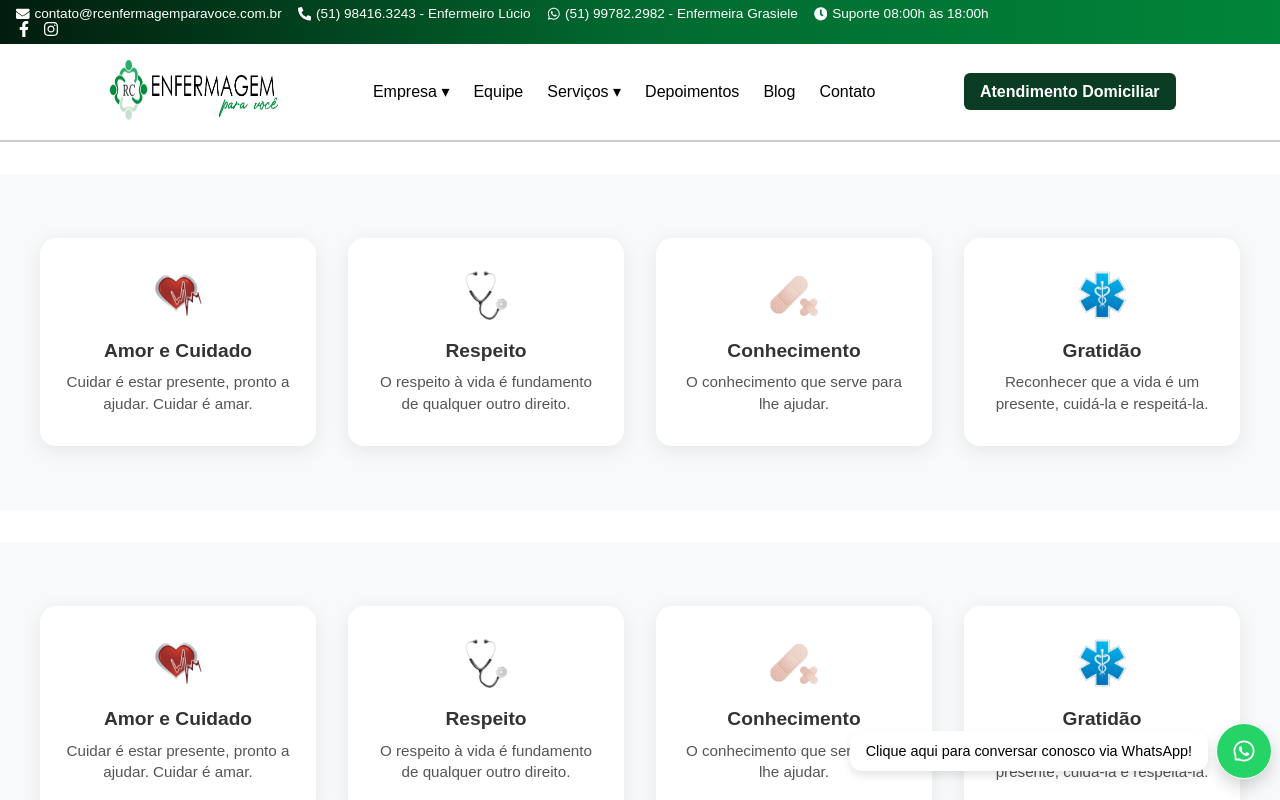
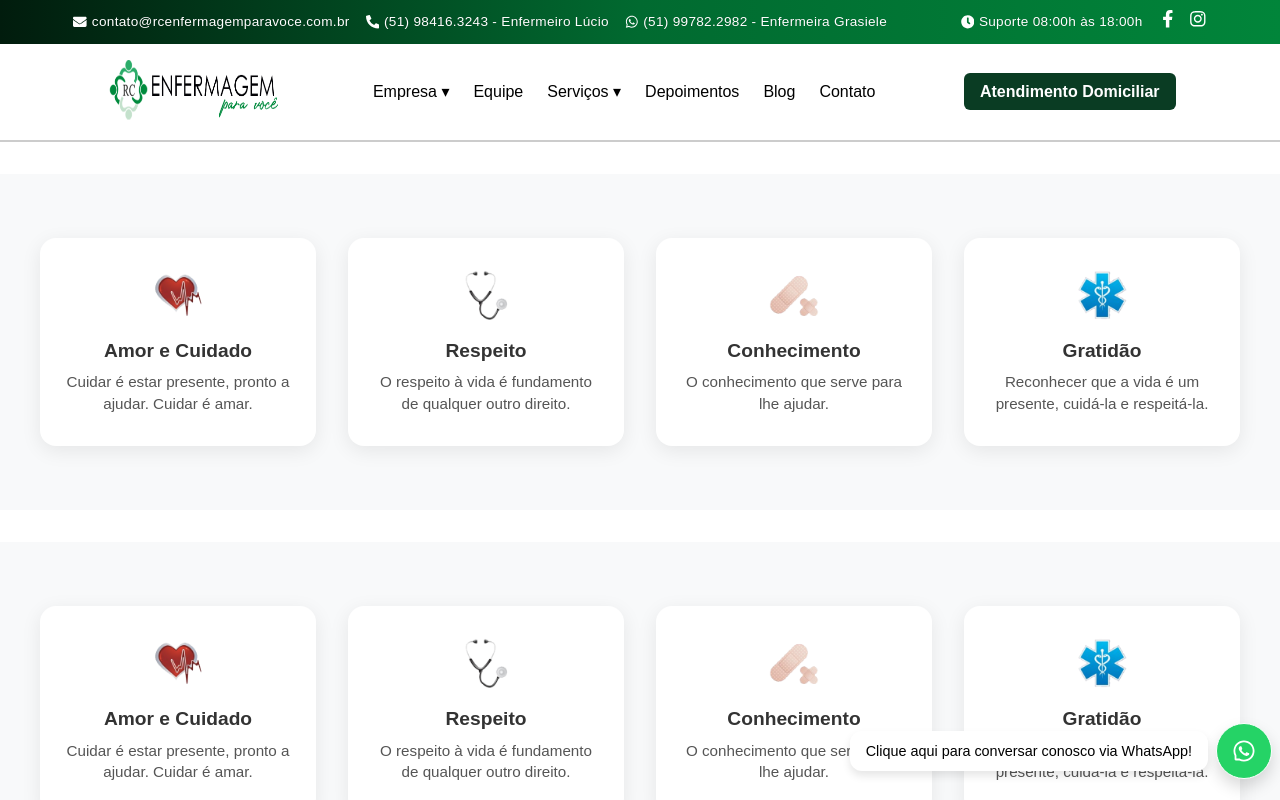
Before and after one commit to umrodrigues/rcenfermagem, a Next.js app: page / in a window 1280 px wide. Shown: the top 800 px of the page. Built offline with nearby package versions, Linux system fonts and the light colour scheme.

Commit message:
fix: adjust build

```diff
--- a/package.json
+++ b/package.json
@@ -9,6 +9,7 @@
     "lint": "next lint"
   },
   "dependencies": {
+    "clsx": "^2.1.1",
     "next": "15.3.3",
     "pnpm": "^10.12.1",
     "react": "^19.0.0",
--- a/src/app/packages/components/separator/horizontal-separator.tsx
+++ b/src/app/packages/components/separator/horizontal-separator.tsx
@@ -1,6 +1,7 @@
 import { clsx } from 'clsx';
 import styles from './HorizontalSeparator.module.scss';
-import { IHorizontalSeparator } from '../../types/separator/horizontalSeparator';
+import { IHorizontalSeparator } from '@/app/types/separator/horizontalSeparator';
+
 
 const HorizontalSeparator = ({ className }: IHorizontalSeparator) => {
   return <div className={clsx(styles.horizontalSeparator, className)}></div>;
--- a/src/app/packages/components/spacer/spacer.tsx
+++ b/src/app/packages/components/spacer/spacer.tsx
@@ -1,4 +1,4 @@
-import { ISpacer } from '../../types/spacer/SpacerType';
+import { ISpacer } from '@/app/types/spacer/SpacerType';
 import styles from './SpacerStyle.module.scss';
 
 const Spacer = ({ spacing, desktopSpacing }: ISpacer) => {
--- a/src/app/packages/components/stripe-banner/StripBanner.module.scss
+++ b/src/app/packages/components/stripe-banner/StripBanner.module.scss
@@ -4,33 +4,80 @@
   background: linear-gradient(to right, #011c0d 0%, #016a30 50%, #01853a 100%);
   color: white;
   font-size: 0.85rem;
-  display: flex;
-  justify-content: space-evenly;
-  padding: 0.4rem 1rem;
-  flex-wrap: wrap;
-  transition: background 0.3s ease-in-out;
+  font-weight: 300;
+  letter-spacing: 0.3px;
+  text-shadow: 0 0 1px rgba(0, 0, 0, 0.3);
   display: none;
+  padding: 0.6rem 1rem;
+  line-height: 1.4;
+  justify-content: center;
 
-    @include media('m') {
-      display: block;
+  @include media('l') {
+    display: flex;
+  }
+
+  .innerContainer {
+    width: 100%;
+    max-width: 1300px;
+    display: flex;
+    justify-content: space-evenly;
+    align-items: center;
+    flex-wrap: wrap;
+    gap: 1rem;
+
+    @include media('s') {
+      flex-direction: row;
+      align-items: center;
+      text-align: center;
     }
+  }
 
   .contact {
     display: flex;
     flex-wrap: wrap;
     gap: 1rem;
+    align-items: center;
+
+    a {
+      display: flex;
+      align-items: center;
+      gap: 0.3rem;
+      color: white;
+      text-decoration: none;
+      transition: opacity 0.2s ease-in-out;
+
+      &:hover {
+        opacity: 0.8;
+      }
+    }
+  }
+
+  .rightSide {
+    display: flex;
+    align-items: center;
+    gap: 1rem;
+    flex-wrap: wrap;
 
     span {
       display: flex;
       align-items: center;
       gap: 0.3rem;
     }
-  }
 
-  .social {
-    display: flex;
-    align-items: center;
-    gap: 0.7rem;
-    font-size: 1rem;
+    .social {
+      display: flex;
+      align-items: center;
+      gap: 0.8rem;
+      font-size: 1.1rem;
+
+      a {
+        color: white;
+        transition: transform 0.2s ease;
+
+        &:hover {
+          transform: scale(1.1);
+        }
+      }
+    }
   }
 }
--- a/src/app/packages/components/stripe-banner/strip-banner.tsx
+++ b/src/app/packages/components/stripe-banner/strip-banner.tsx
@@ -1,7 +1,6 @@
 'use client';
 
 import styles from './StripBanner.module.scss';
-
 import {
   FaEnvelope,
   FaPhoneAlt,
@@ -9,24 +8,31 @@ import {
   FaClock,
   FaFacebookF,
   FaInstagram,
-  FaBars,
-  FaTimes,
 } from 'react-icons/fa';
 
 export default function StripBanner() {
-
   return (
     <div className={styles.topBar}>
+      <div className={styles.innerContainer}>
         <div className={styles.contact}>
-          <span><FaEnvelope /> contato@rcenfermagemparavoce.com.br</span>
-          <span><FaPhoneAlt /> (51) 98416.3243 - Enfermeiro Lúcio</span>
-          <span><FaWhatsapp /> (51) 99782.2982 - Enfermeira Grasiele</span>
+          <a href="mailto:contato@rcenfermagemparavoce.com.br" target="_blank" rel="noopener noreferrer">
+            <FaEnvelope /> contato@rcenfermagemparavoce.com.br
+          </a>
+          <a href="https://api.whatsapp.com/send?phone=5551984163243" target="_blank" rel="noopener noreferrer">
+            <FaPhoneAlt /> (51) 98416.3243 - Enfermeiro Lúcio
+          </a>
+          <a href="https://api.whatsapp.com/send?phone=5551997822982" target="_blank" rel="noopener noreferrer">
+            <FaWhatsapp /> (51) 99782.2982 - Enfermeira Grasiele
+          </a>
+        </div>
+        <div className={styles.rightSide}>
           <span><FaClock /> Suporte 08:00h às 18:00h</span>
-        </div>
-        <div className={styles.social}>
-          <FaFacebookF />
-          <FaInstagram />
+          <div className={styles.social}>
+            <a href="https://facebook.com" target="_blank" rel="noopener noreferrer"><FaFacebookF /></a>
+            <a href="https://instagram.com" target="_blank" rel="noopener noreferrer"><FaInstagram /></a>
+          </div>
         </div>
       </div>
+    </div>
   );
 }
--- /dev/null
+++ b/src/app/types/spacer/SpacerType.d.ts
@@ -0,0 +1,6 @@
+export type Spacing = 'none' | 'xs' | 's' | 'm' | 'l' | 'xl' | '2xl' | '3xl' | '4xl' | '5xl';
+
+export interface ISpacer {
+  spacing: Spacing;
+  desktopSpacing: Spacing;
+}
```
Also changed, not shown: 1 other file (tests, documents, lock files or other folders).
